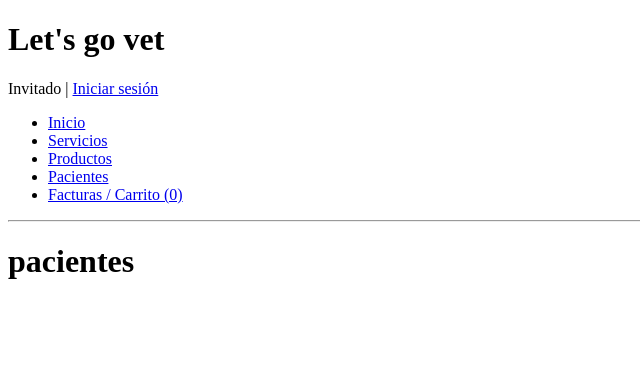
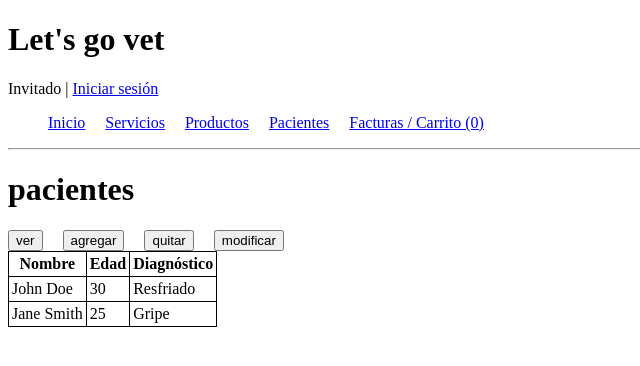
Before and after one commit to AlbertoBrito30/ProyectoIntegrador, a PHP site: page /index.php?page=pacientes in a window 1280 px wide. Shown: the top 366 px of the page, without its empty margins (0-640 px from the left). Run offline with PHP 8.4, Linux system fonts and the light colour scheme.

Commit message:
probando comandos y maquetando el html para luego hacer codigo con validaciones, algunos css para darles espacio visual (quedo a duda si usar css puro o bootstrap)

```diff
--- a/ADA5/pages/pacientes.php
+++ b/ADA5/pages/pacientes.php
@@ -1 +1,42 @@
 <h1>pacientes</h1>
+
+<li><button>ver</button></li>
+<li><button>agregar</button></li>
+<li><button>quitar</button></li>
+<li><button>modificar</button></li>
+
+<style>
+    table {
+        border-collapse: collapse;
+    }
+    th,td {
+        border: 1px solid black;
+        padding: 3px;
+    }
+    li {
+        display: inline;
+        margin-right: 1rem;
+    }
+</style>
+
+<table>
+    <thead>
+        <tr>
+            <th>Nombre</th>
+            <th>Edad</th>
+            <th>Diagnóstico</th>
+        </tr>
+    </thead>
+    <tbody>
+        <tr>
+            <td>John Doe</td>
+            <td>30</td>
+            <td>Resfriado</td>
+        </tr>
+        <tr>
+            <td>Jane Smith</td>
+            <td>25</td>
+            <td>Gripe</td>
+        </tr>
+    </tbody>
+</table>
```
